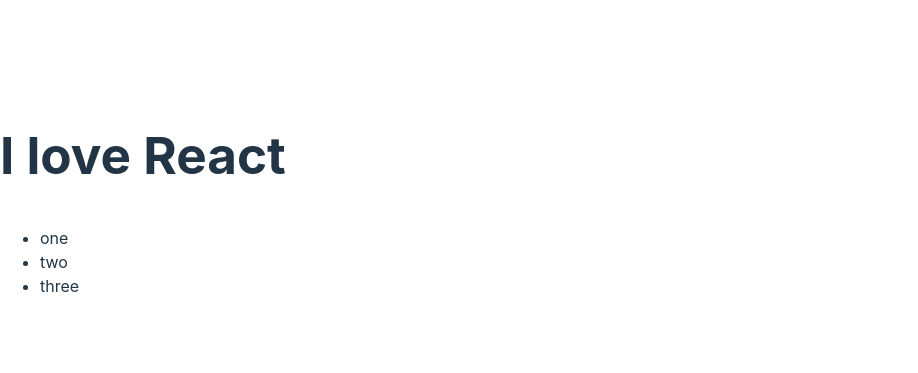
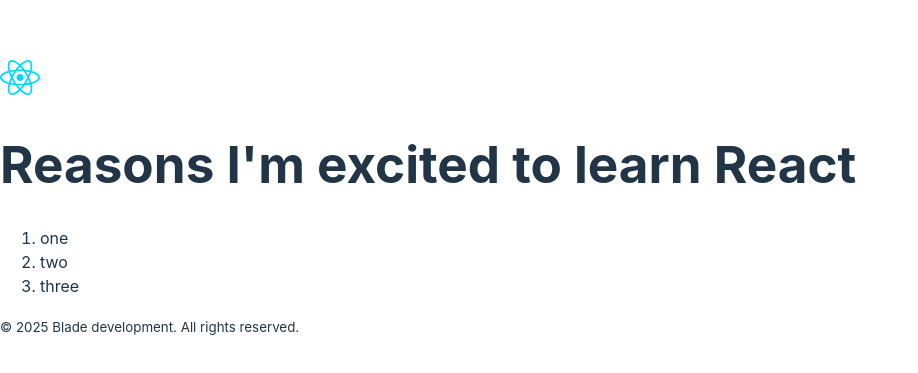
Before and after one commit to aalexblade/learn-react--full-begin, a React (Vite) app: page / in a window 1280 px wide. Shown: the part 201-574 px from the top of the page, without its empty margins (0-918 px from the left). Built offline with nearby package versions, Linux system fonts and the light colour scheme.

Commit message:
fragment

```diff
--- a/src/main.jsx
+++ b/src/main.jsx
@@ -153,21 +153,74 @@
 
 // ==================================================================
 
+// COMPONENTS
+
+// import { createRoot } from "react-dom/client";
+
+// const root = createRoot(document.getElementById("root"));
+
+// function Page() {
+//   return (
+//     <div>
+//       <header>
+//         <img src="/src/assets/react.svg" alt="React logo" width="40" />
+//       </header>
+
+//       <main>
+//         <h1>Reasons I'm excited to learn React</h1>
+//         <ol>
+//           <li>one</li>
+//           <li>two</li>
+//           <li>three</li>
+//         </ol>
+//       </main>
+//       <footer>© 2025 Blade development. All rights reserved.</footer>
+//     </div>
+//   );
+// }
+
+// root.render(<Page />);
+// ==================================================================
+
+//  costum FRAGMENT parent/children
+
 import { createRoot } from "react-dom/client";
 
 const root = createRoot(document.getElementById("root"));
 
-root.render(<MarkupSection />);
+function Page() {
+  return (
+    <header>
+      <img src="/src/assets/react.svg" alt="React logo" width="40" />
+    </header>
+  );
+}
 
-function MarkupSection() {
+function Main() {
   return (
-    <section>
-      <h1>I love React</h1>
-      <ul>
+    <main>
+      <h1>Reasons I'm excited to learn React</h1>
+      <ol>
         <li>one</li>
         <li>two</li>
         <li>three</li>
-      </ul>
-    </section>
+      </ol>
+    </main>
   );
 }
+
+function Footer() {
+  return (
+    <footer>
+      <small>© 2025 Blade development. All rights reserved.</small>
+    </footer>
+  );
+}
+
+root.render(
+  <>
+    <Page />
+    <Main />
+    <Footer />
+  </>
+);
```
